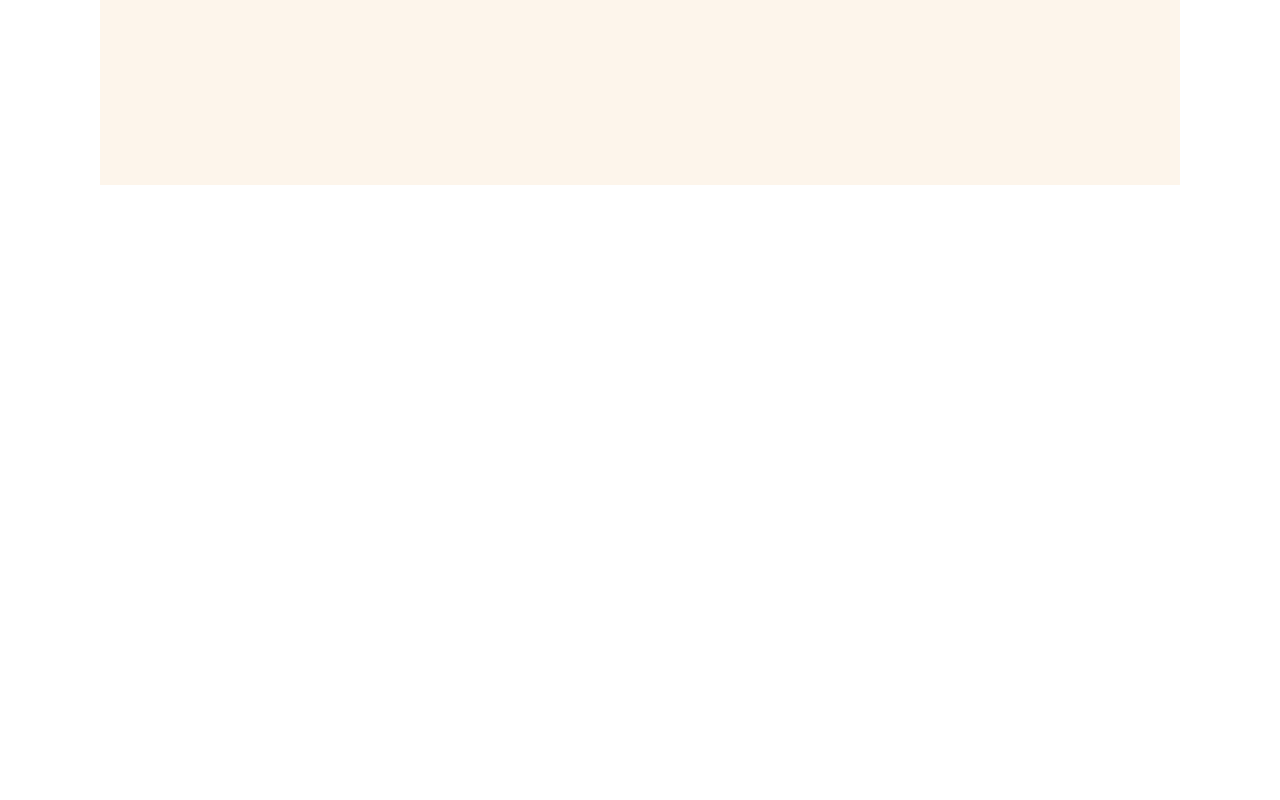
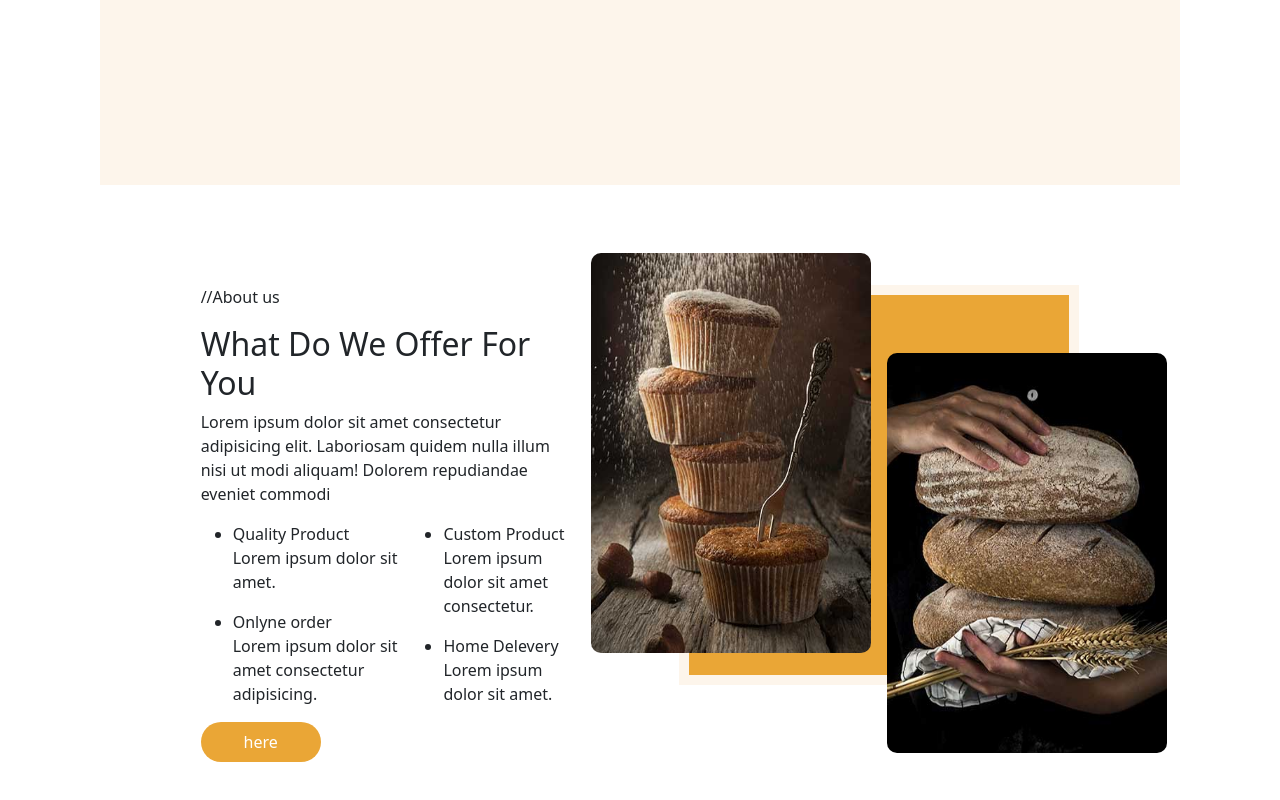
Before and after one commit to Shahin-Alz/projet-img, a website: page index.html in a window 1280 px wide. Shown: the part 3108-3908 px from the top of the page. Before the commit the page ends 3393 px from the top, so only its background shows below. Drawn offline with nearby package versions, Linux system fonts and the light colour scheme.

Commit message:
ajout section5 structure

```diff
--- a/index.html
+++ b/index.html
@@ -220,6 +220,46 @@
             </div>
         </div>
     </section>
+
+    <section>
+        <div class="all-sec5 d-flex">
+            <div class="contenu2-sec5">
+                <p>//About us</p>
+                <h2>What Do We Offer For You</h2>
+                <p>Lorem ipsum dolor sit amet consectetur adipisicing elit. Laboriosam quidem nulla illum nisi ut modi
+                    aliquam! Dolorem repudiandae eveniet commodi </p>
+
+                <div class="list-sec5 d-flex">
+                    <div>
+                        <ul>
+                            <li>Quality Product</li>
+                            <p>Lorem ipsum dolor sit amet.</p>
+                            <li>Onlyne order</li>
+                            <p>Lorem ipsum dolor sit amet consectetur adipisicing.</p>
+                        </ul>
+                    </div>
+                    <div>
+                        <ul>
+                            <li>Custom Product</li>
+                            <p>Lorem ipsum dolor sit amet consectetur.</p>
+                            <li>Home Delevery</li>
+                            <p>Lorem ipsum dolor sit amet.</p>
+                        </ul>
+                    </div>
+                </div>
+                <button>here</button>
+            </div>
+            <div class="contenu1-sec5 d-flex">
+                <div>
+                    <img class="img1-sec5" src="./public/img/service-1.jpg" alt="">
+                </div>
+                <div>
+                    <img class="img2-sec5" src="./public/img/service-2.jpg" alt="">
+                </div>
+            </div>
+
+        </div>
+    </section>
 </body>
 <script src="./node_modules/bootstrap/dist/js/bootstrap.bundle.js"></script>
 
--- a/src/sass/app.scss
+++ b/src/sass/app.scss
@@ -17,3 +17,4 @@ $fa-font-path : "../../node_modules/@fortawesome/fontawesome-free/webfonts";
 @import "./modules/section3";
 @import "./modules/header";
 @import "./modules/section4";
+@import "./modules/section5"
--- /dev/null
+++ b/src/sass/modules/_section5.scss
@@ -0,0 +1,40 @@
+.section5{
+
+}
+
+.all-sec5{
+    justify-content: space-evenly;
+    margin: 100px;
+}
+
+.contenu1-sec5{
+    background-color: #eaa636;
+    height: 50vh;
+    width: 50vh;
+    border: 10px solid #fdf5eb;
+    justify-content: center;
+
+
+}
+
+.img1-sec5{
+    width: 35vh;
+    height: 50vh;
+    margin: 1vh;
+    position: relative;
+    bottom: 50px;
+    border-radius: 10px;
+}
+
+.img2-sec5{
+    width: 35vh;
+    height: 50vh;
+    margin: 1vh;
+    position: relative;
+    top: 50px;
+    border-radius: 10px;
+}
+
+.contenu2-sec5{
+    width: 35%;
+}
```
Also changed, not shown: public/css/app.css.
